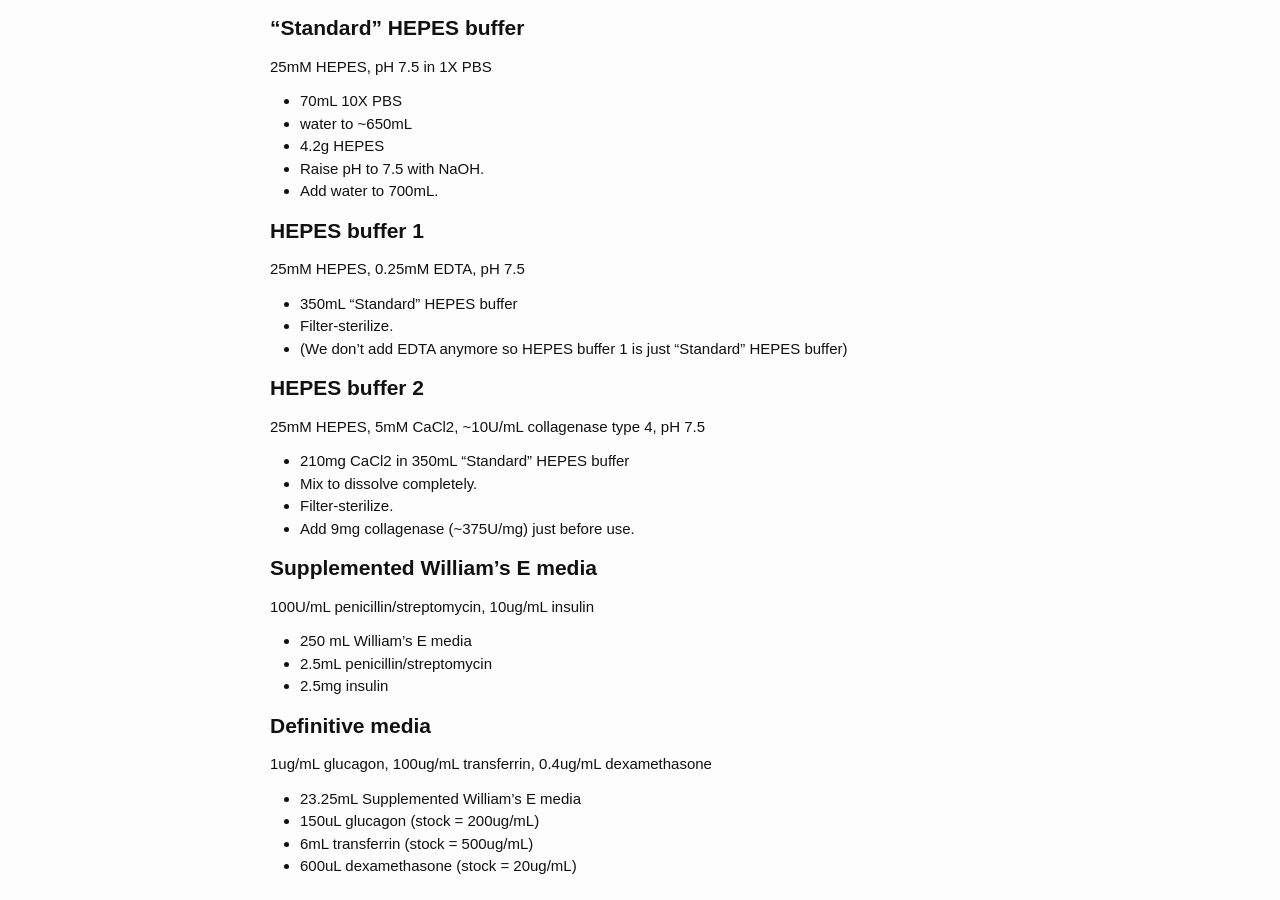
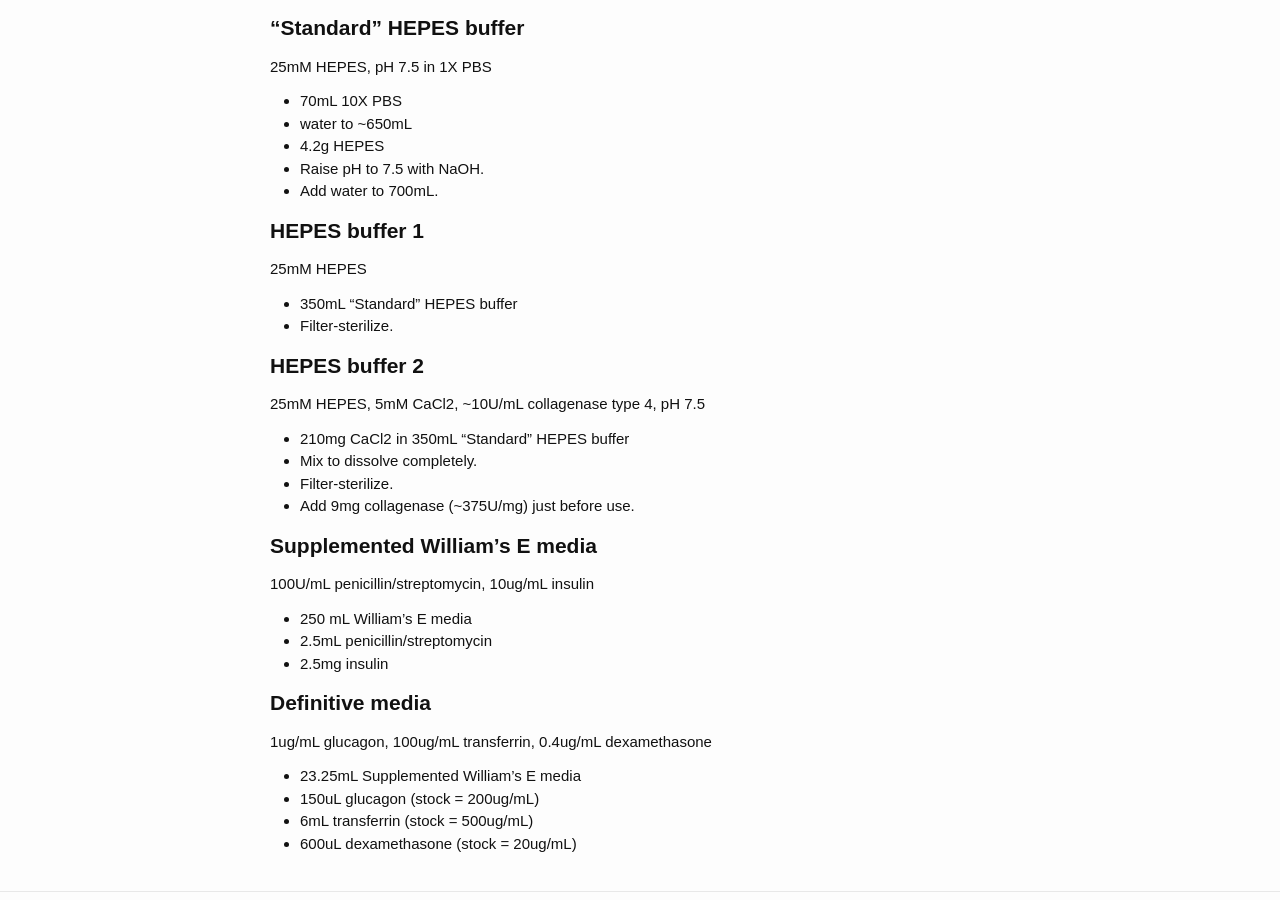
Before and after one commit to aduffy70/Protocols, a Jekyll site: the page built from Turkey_liver_cell_isolation.md, in a window 1280 px wide and 900 px high, scrolled down 901 px. Built offline with Jekyll 4.4.1, drawn with Linux system fonts in a browser that asks for light colours; some web fonts are replaced.

Commit message:
Remove last references to EDTA in the buffer recipes. We definitely aren't using it anymore.

```diff
--- a/Turkey_liver_cell_isolation.md
+++ b/Turkey_liver_cell_isolation.md
@@ -36,11 +36,10 @@
   * Add water to 700mL.
 
 ## HEPES buffer 1
-25mM HEPES, 0.25mM EDTA, pH 7.5
+25mM HEPES
 
   * 350mL “Standard” HEPES buffer
   * Filter-sterilize.
-  * (We don’t add EDTA anymore so HEPES buffer 1 is just “Standard” HEPES buffer)
 
 ## HEPES buffer 2
 25mM HEPES, 5mM CaCl2, ~10U/mL collagenase type 4, pH 7.5
```
